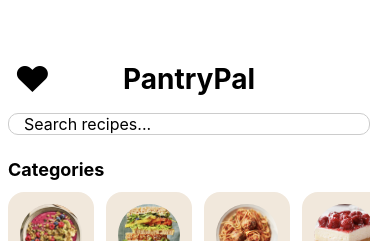
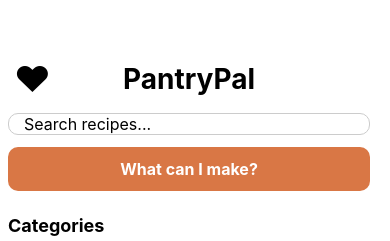
Before and after one commit to arianasutton560/Mobile-App-Project, a React Native app: screen / in a window 390 px wide. Shown: the top 241 px of the page. Built offline with nearby package versions, Linux system fonts and the light colour scheme.

Commit message:
update Home.js

```diff
--- a/App.js
+++ b/App.js
@@ -4,6 +4,7 @@ import { createNativeStackNavigator } from '@react-navigation/native-stack';
 import Home from './screens/Home';
 import Favorites from './screens/Favorites';
 import RecipeDetails from './screens/RecipeDetails';
+import WhatCanIMake from './screens/WhatCanIMake';
 
 const Stack = createNativeStackNavigator();
 
@@ -47,6 +48,18 @@ export default function App() {
           component={RecipeDetails}
           options={{ title: 'Recipe Details' }}
         />
+        <Stack.Screen
+          name="WhatCanIMake"
+          options={{ title: 'What Can I Make?' }}
+        >
+          {(props) => (
+            <WhatCanIMake
+              {...props}
+              favoriteIds={favoriteIds}
+              onToggleFavorite={toggleFavorite}
+            />
+          )}
+        </Stack.Screen>
       </Stack.Navigator>
     </NavigationContainer>
   );
--- a/screens/Home.js
+++ b/screens/Home.js
@@ -90,6 +90,12 @@ export default function Home({ navigation, favoriteIds, onToggleFavorite, }) {
           value={searchText}
           onChangeText={setSearchText}
         />
+        <Pressable
+          style={styles.whatCanIMakeButton}
+          onPress={() => navigation.navigate('WhatCanIMake')}
+        >
+          <Text style={styles.whatCanIMakeText}>What can I make?</Text>
+        </Pressable>
 
         <Text style={styles.heading}>Categories</Text>
 
@@ -172,6 +178,18 @@ const styles = StyleSheet.create({
     paddingHorizontal: 15,
     fontSize: 16,
   },
+  whatCanIMakeButton: {
+    marginTop: 12,
+    backgroundColor: '#d97745',
+    borderRadius: 10,
+    paddingVertical: 12,
+    alignItems: 'center',
+  },
+  whatCanIMakeText: {
+    color: '#fff',
+    fontSize: 16,
+    fontWeight: '700',
+  },
   heading: {
     fontSize: 18,
     fontWeight: 'bold',
```
